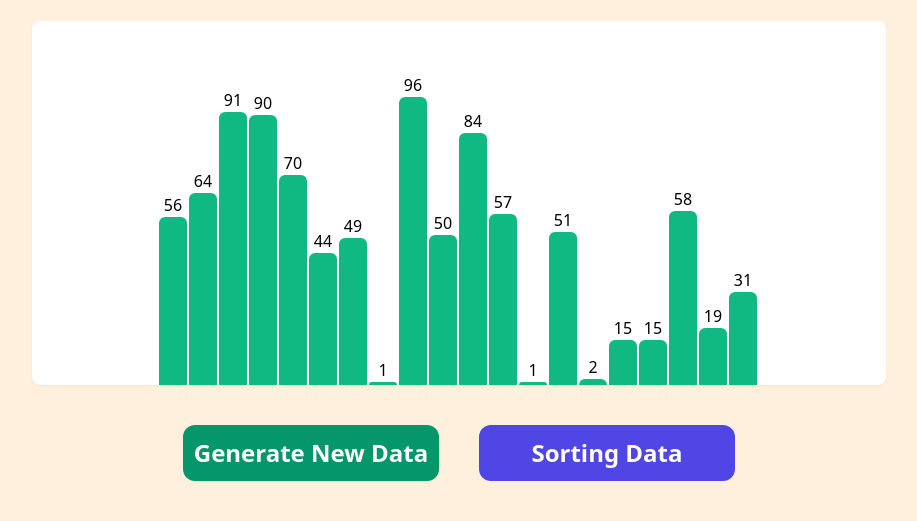
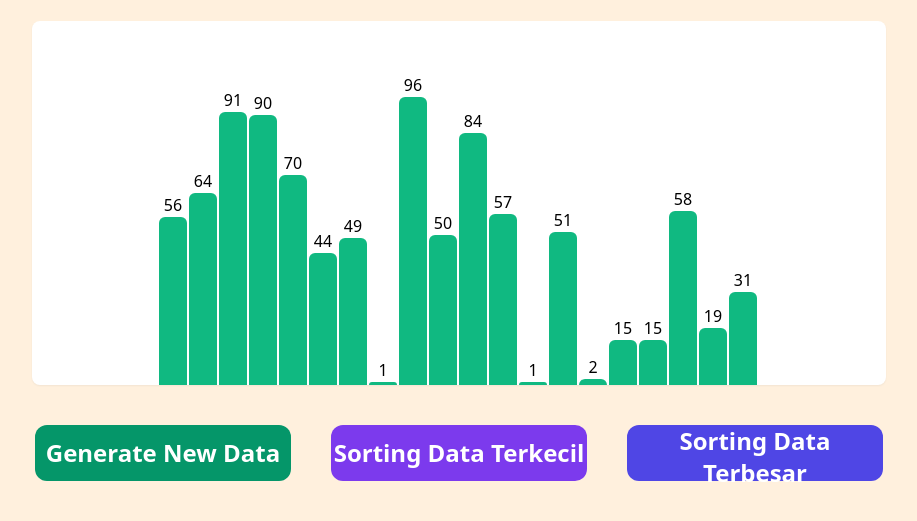
Before and after one commit to danisec/selection-sort, a website: page src/index.html in a window 1280 px wide. Shown: the part 119-640 px from the top of the page, without its empty margins (181-1098 px from the left). Drawn offline with Linux system fonts and the light colour scheme.

Commit message:
update: index.html

```diff
--- a/src/index.html
+++ b/src/index.html
@@ -29,18 +29,24 @@
         id="btn-generate"
         class="text-2xl font-semibold text-white h-14 w-64 rounded-xl hover:bg-emerald-700 bg-emerald-600"
         onclick="generate()"
-        id="Button1"
       >
         Generate New Data
       </button>
 
       <button
-        id="btn-sort"
+        id="btn-sortsmallest"
+        class="text-2xl font-semibold text-white h-14 w-64 rounded-xl hover:bg-violet-700 bg-violet-600"
+        onclick="SelectionSortSmallest(),disable()"
+      >
+        Sorting Data Terkecil
+      </button>
+
+      <button
+        id="btn-sortbiggest"
         class="text-2xl font-semibold text-white h-14 w-64 rounded-xl hover:bg-indigo-700 bg-indigo-600"
-        onclick="SelectionSort(),disable()"
-        id="Button2"
+        onclick="SelectionSortBiggest(),disable()"
       >
-        Sorting Data
+        Sorting Data Terbesar
       </button>
     </div>
 
```
